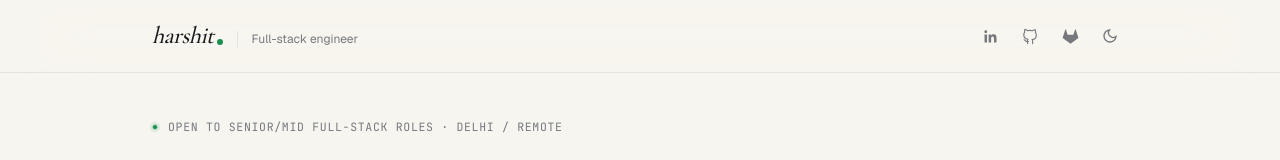
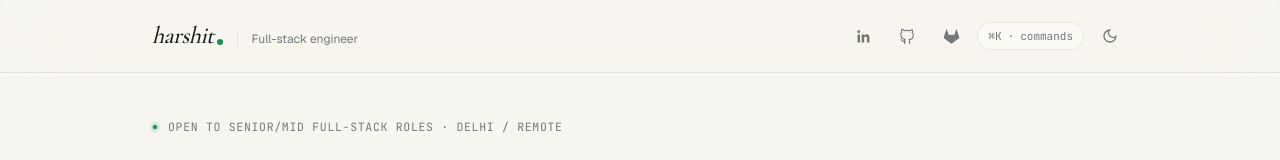
Before and after one commit to HArshit123455/reverse-resume, a Next.js app: page / in a window 1280 px wide. Shown: the top 160 px of the page. Built offline with nearby package versions, Linux system fonts and the light colour scheme.

Commit message:
feat(chrome): mount Chrome in layout — header pill, footer click, brand counter

```diff
--- a/app/layout.tsx
+++ b/app/layout.tsx
@@ -1,6 +1,7 @@
 import type { Metadata } from "next";
 import { Cormorant_Garamond, Geist, JetBrains_Mono, Inter } from "next/font/google";
 import { Header } from "@/components/header";
+import { Chrome } from "@/components/chrome";
 import "./globals.css";
 
 const cormorant = Cormorant_Garamond({
@@ -53,8 +54,10 @@ export default function RootLayout({ children }: { children: React.ReactNode })
         <script dangerouslySetInnerHTML={{ __html: NO_FLASH_SCRIPT }} />
       </head>
       <body className="bg-bg text-fg">
-        <Header />
-        <div className="mx-auto max-w-5xl px-6 py-10">{children}</div>
+        <Chrome>
+          <Header />
+          <div className="mx-auto max-w-5xl px-6 py-10">{children}</div>
+        </Chrome>
       </body>
     </html>
   );
--- /dev/null
+++ b/components/eggs/brand-wordmark.tsx
@@ -0,0 +1,35 @@
+"use client";
+
+import Link from "next/link";
+import { useLogoClickCounter } from "./use-logo-click-counter";
+import { useToast } from "../toast";
+
+export function BrandWordmark() {
+  const toast = useToast();
+  const { increment } = useLogoClickCounter((msg) => toast.show(msg));
+
+  return (
+    <Link
+      href="/"
+      onClick={(e) => {
+        if (typeof window !== "undefined" && window.location.pathname === "/") {
+          e.preventDefault();
+        }
+        increment();
+      }}
+      className="group inline-flex items-baseline gap-0 leading-none"
+      aria-label="Harshit Sindhu — home"
+    >
+      <span className="font-serif text-2xl font-medium italic tracking-tight text-fg">
+        harshit
+      </span>
+      <span
+        aria-hidden
+        className="ml-[3px] inline-block h-1.5 w-1.5 translate-y-0.5 rounded-full bg-accent"
+      />
+      <small className="ml-3.5 border-l border-border pl-3.5 font-sans text-xs font-normal not-italic text-muted">
+        Full-stack engineer
+      </small>
+    </Link>
+  );
+}
--- a/components/footer.tsx
+++ b/components/footer.tsx
@@ -1,9 +1,14 @@
+import { FooterCmdKTrigger } from "./palette/footer-cmd-k-trigger";
+
 export function Footer() {
   return (
-    <footer className="mt-20 grid gap-6 border-t border-border pt-[52px] pb-11 sm:grid-cols-[1fr_auto] sm:items-center">
+    <footer
+      id="footer"
+      className="mt-20 grid scroll-mt-20 gap-6 border-t border-border pt-[52px] pb-11 sm:grid-cols-[1fr_auto] sm:items-center"
+    >
       <div className="font-mono text-[11.5px] tracking-[0.02em] text-muted">
         © {new Date().getFullYear()} Harshit Sindhu · Built in TypeScript, deployed on a Tuesday ·{" "}
-        <span className="text-accent">press ⌘K</span> for the good stuff
+        <FooterCmdKTrigger /> for the good stuff
       </div>
       <div className="flex flex-wrap gap-2">
         <a
--- a/components/header.tsx
+++ b/components/header.tsx
@@ -1,23 +1,13 @@
-import Link from "next/link";
 import { ThemeToggle } from "./theme-toggle";
+import { BrandWordmark } from "./eggs/brand-wordmark";
+import { CmdKPill } from "./palette/cmd-k-pill";
 
 export function Header() {
   return (
     <header className="sticky top-0 z-30 border-b border-border bg-bg/30 backdrop-blur-2xl backdrop-saturate-150">
       <div className="mx-auto flex h-[72px] max-w-5xl items-center justify-between px-6">
-        <Link href="/" className="group inline-flex items-baseline gap-0 leading-none" aria-label="Harshit Sindhu — home">
-          <span className="font-serif text-2xl font-medium italic tracking-tight text-fg">
-            harshit
-          </span>
-          <span
-            aria-hidden
-            className="ml-[3px] inline-block h-1.5 w-1.5 translate-y-0.5 rounded-full bg-accent"
-          />
-          <small className="ml-3.5 border-l border-border pl-3.5 font-sans text-xs font-normal not-italic text-muted">
-            Full-stack engineer
-          </small>
-        </Link>
-        <div className="flex items-center gap-1">
+        <BrandWordmark />
+        <div className="flex items-center gap-2">
           <a
             href="https://www.linkedin.com/in/harshit-sindhu/"
             target="_blank"
@@ -51,6 +41,7 @@ export function Header() {
               <path d="M22.65 14.39 12 22.13 1.35 14.39a.84.84 0 0 1-.3-.94l1.22-3.78 2.44-7.51A.42.42 0 0 1 4.82 2a.43.43 0 0 1 .58 0 .42.42 0 0 1 .11.18l2.44 7.5h8.1l2.44-7.5A.42.42 0 0 1 18.6 2a.43.43 0 0 1 .58 0 .42.42 0 0 1 .11.18l2.44 7.51L23 13.45a.84.84 0 0 1-.35.94z"/>
             </svg>
           </a>
+          <CmdKPill />
           <ThemeToggle />
         </div>
       </div>
--- /dev/null
+++ b/components/palette/cmd-k-pill.tsx
@@ -0,0 +1,19 @@
+"use client";
+
+import { usePalette } from "../chrome-context";
+
+export function CmdKPill() {
+  const { open } = usePalette();
+  return (
+    <button
+      type="button"
+      onClick={open}
+      aria-label="Open command palette"
+      className="hidden items-center gap-1.5 rounded-pill border border-border bg-bg-elev px-2.5 py-1 font-mono text-[11px] text-muted transition-colors hover:border-border-strong hover:text-fg sm:inline-flex"
+    >
+      <kbd className="font-mono">⌘K</kbd>
+      <span aria-hidden>·</span>
+      <span>commands</span>
+    </button>
+  );
+}
--- /dev/null
+++ b/components/palette/footer-cmd-k-trigger.tsx
@@ -0,0 +1,16 @@
+"use client";
+
+import { usePalette } from "../chrome-context";
+
+export function FooterCmdKTrigger() {
+  const { open } = usePalette();
+  return (
+    <button
+      type="button"
+      onClick={open}
+      className="text-accent underline-offset-2 transition-opacity hover:opacity-80 focus-visible:underline"
+    >
+      press ⌘K
+    </button>
+  );
+}
```
